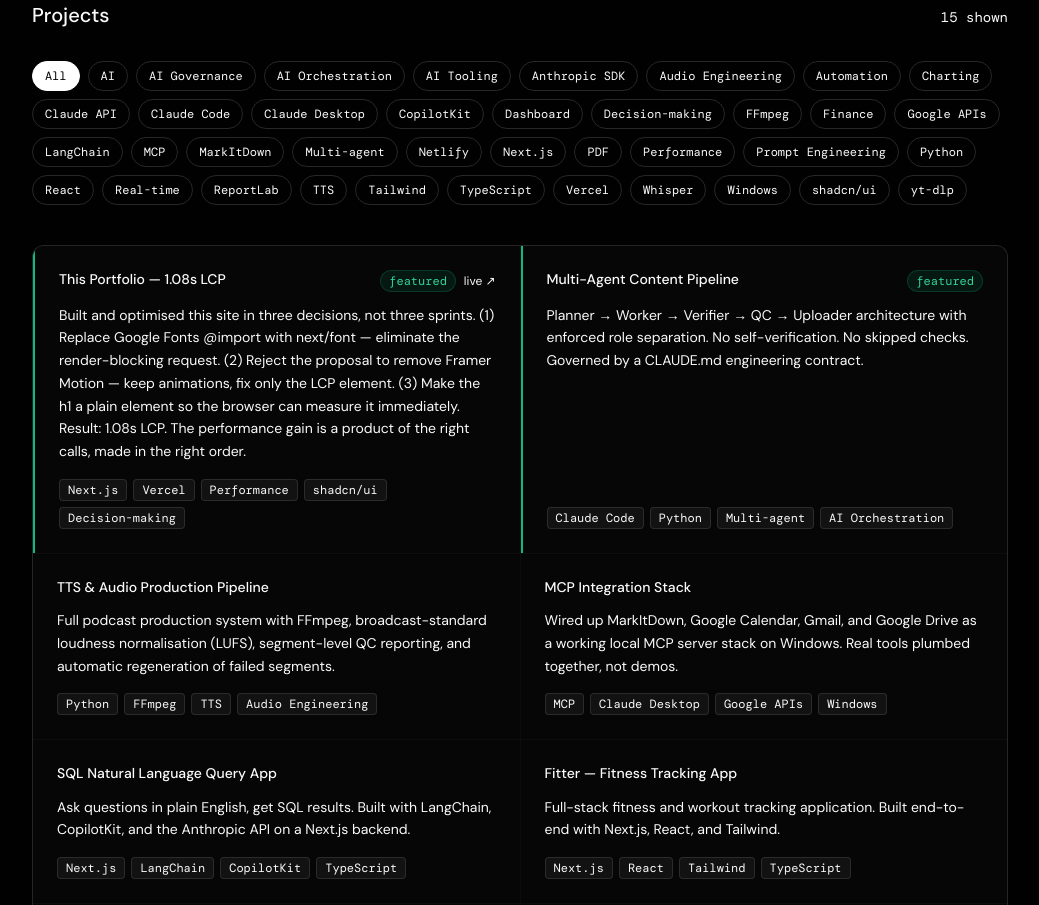
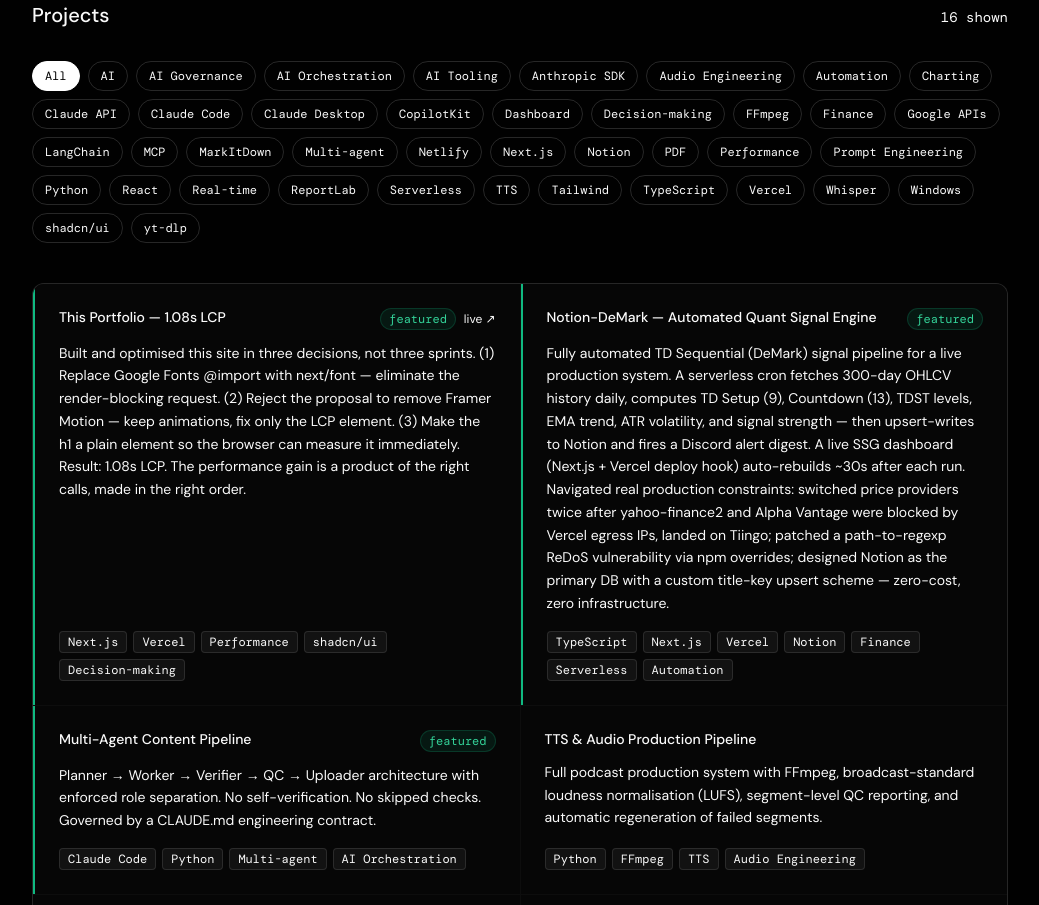
Before and after one commit to timothylok/timlok-portfolio, a Next.js app: page / in a window 1280 px wide. Shown: the part 760-1665 px from the top of the page, without its empty margins (120-1159 px from the left). Built offline with nearby package versions, Linux system fonts and the light colour scheme.

Commit message:
Add Notion-DeMark quant signal engine project
Co-Authored-By: Claude Sonnet 4.6 <noreply@anthropic.com>

```diff
--- a/app/data/projects.ts
+++ b/app/data/projects.ts
@@ -15,6 +15,13 @@ export const projects: Project[] = [
     tags: ['Next.js', 'Vercel', 'Performance', 'shadcn/ui', 'Decision-making'],
     highlight: true,
     url: 'https://timlok-portfolio.vercel.app',
+  },
+  {
+    id: 16,
+    title: 'Notion-DeMark — Automated Quant Signal Engine',
+    description: 'Fully automated TD Sequential (DeMark) signal pipeline for a live production system. A serverless cron fetches 300-day OHLCV history daily, computes TD Setup (9), Countdown (13), TDST levels, EMA trend, ATR volatility, and signal strength — then upsert-writes to Notion and fires a Discord alert digest. A live SSG dashboard (Next.js + Vercel deploy hook) auto-rebuilds ~30s after each run. Navigated real production constraints: switched price providers twice after yahoo-finance2 and Alpha Vantage were blocked by Vercel egress IPs, landed on Tiingo; patched a path-to-regexp ReDoS vulnerability via npm overrides; designed Notion as the primary DB with a custom title-key upsert scheme — zero-cost, zero infrastructure.',
+    tags: ['TypeScript', 'Next.js', 'Vercel', 'Notion', 'Finance', 'Serverless', 'Automation'],
+    highlight: true,
   },
   {
     id: 1,
```
